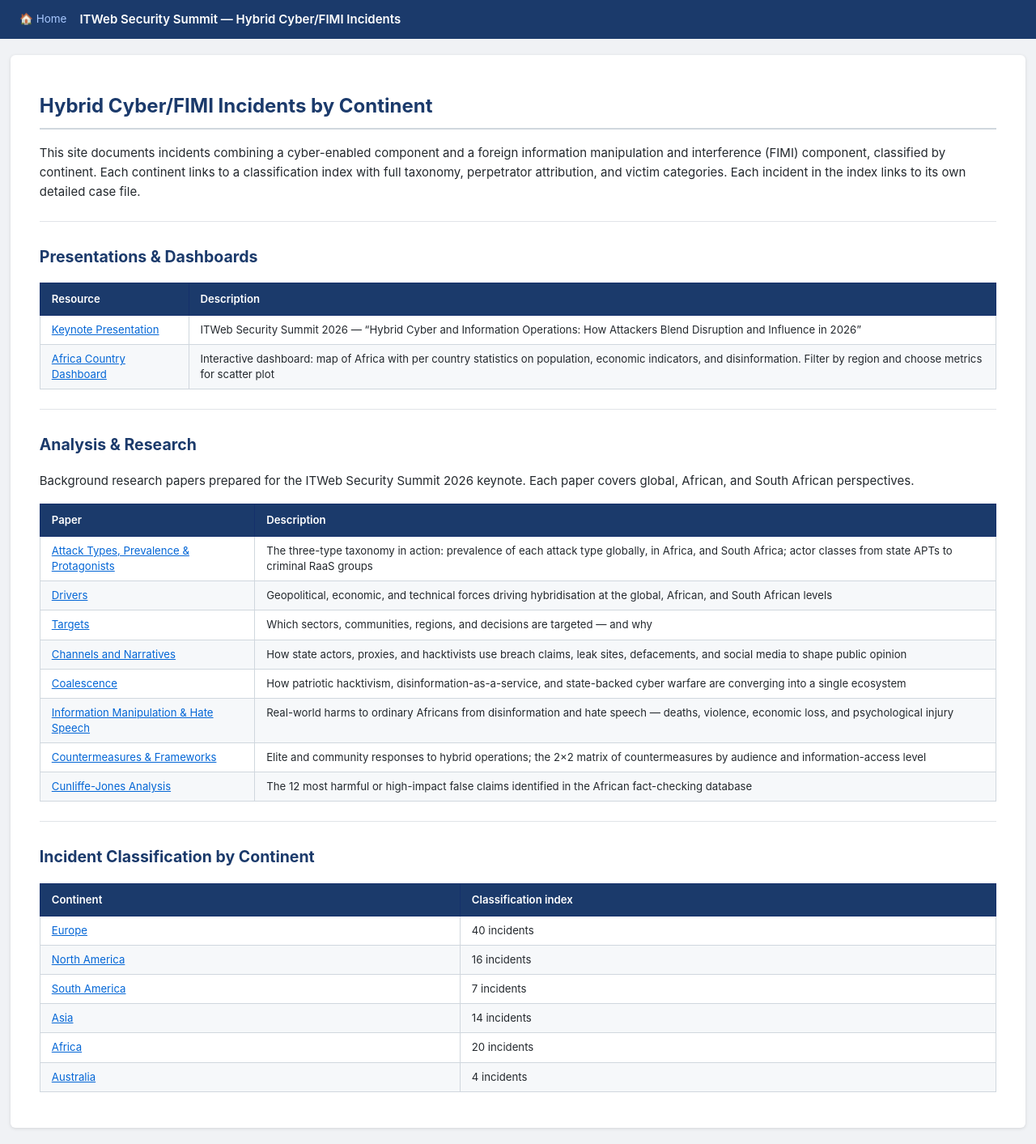
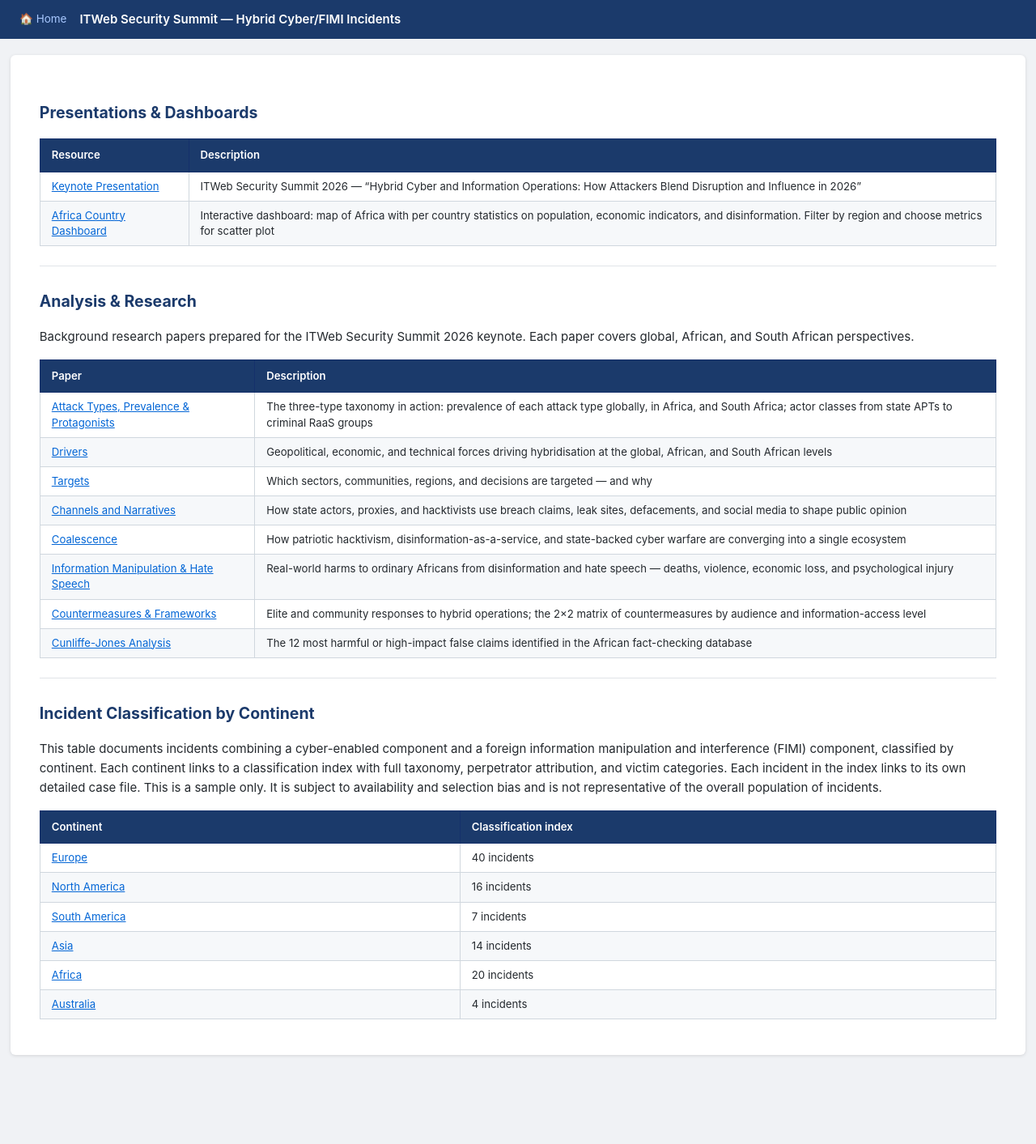
Before and after one commit to scampb06/ITWeb, a Jekyll site: the page built from index.md, in a window 1280 px wide. Shown: the whole page at 81% size. Built offline with Jekyll 4.4.1, drawn with Linux system fonts in a browser that asks for light colours; after the commit the page ends 1323 px from its top, so only the background shows below that; some of the changed lines change nothing that is shown.

Commit message:
moved and amended text description for incident table

```diff
--- a/index.md
+++ b/index.md
@@ -1,12 +1,6 @@
 ---
 layout: default
 title: Hybrid Cyber/FIMI Incidents by Continent
----
-
-# Hybrid Cyber/FIMI Incidents by Continent
-
-This site documents incidents combining a cyber-enabled component and a foreign information manipulation and interference (FIMI) component, classified by continent. Each continent links to a classification index with full taxonomy, perpetrator attribution, and victim categories. Each incident in the index links to its own detailed case file.
-
 ---
 
 ## Presentations & Dashboards
@@ -37,6 +31,8 @@
 
 ## Incident Classification by Continent
 
+This table documents incidents combining a cyber-enabled component and a foreign information manipulation and interference (FIMI) component, classified by continent. Each continent links to a classification index with full taxonomy, perpetrator attribution, and victim categories. Each incident in the index links to its own detailed case file. This is a sample only. It is subject to availability and selection bias and is not representative of the overall population of incidents.
+
 | Continent | Classification index |
 |---|---|
 | [Europe](country_indexes/EU-classification.md) | 40 incidents |
```
